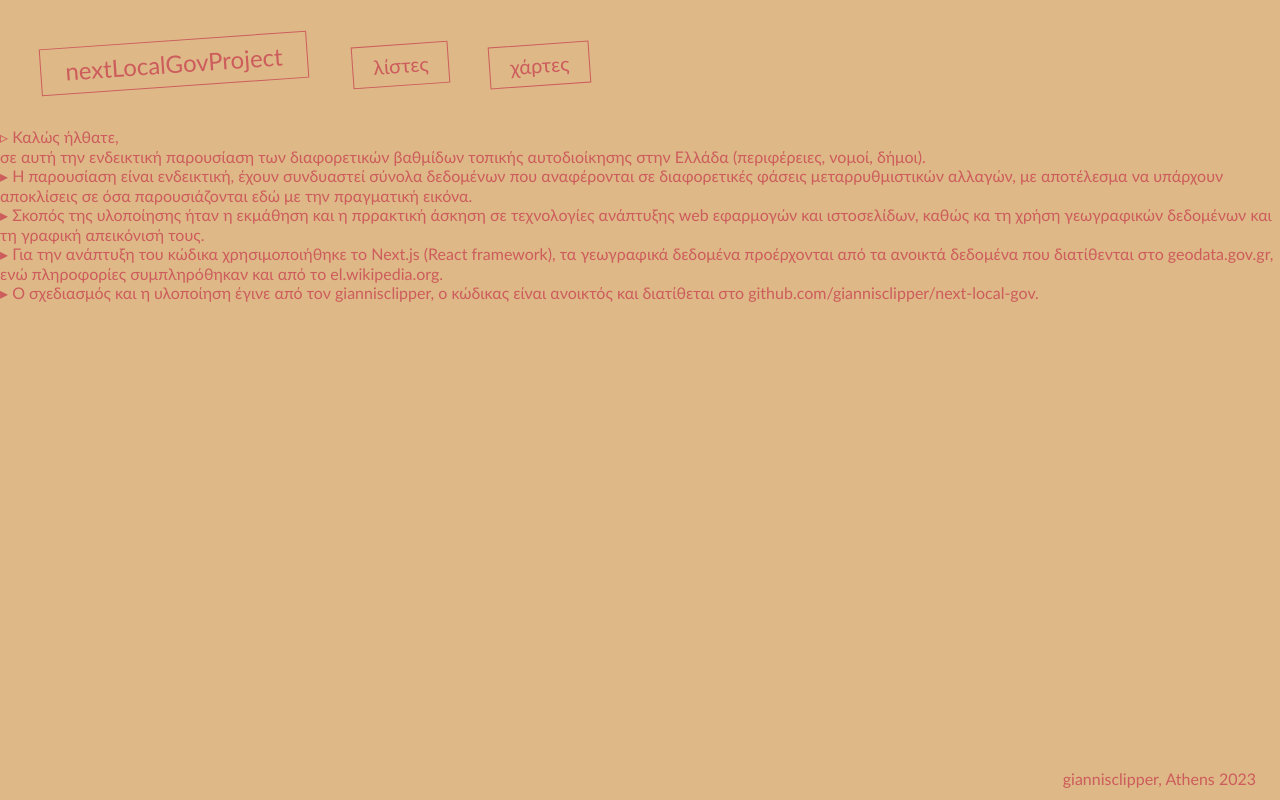
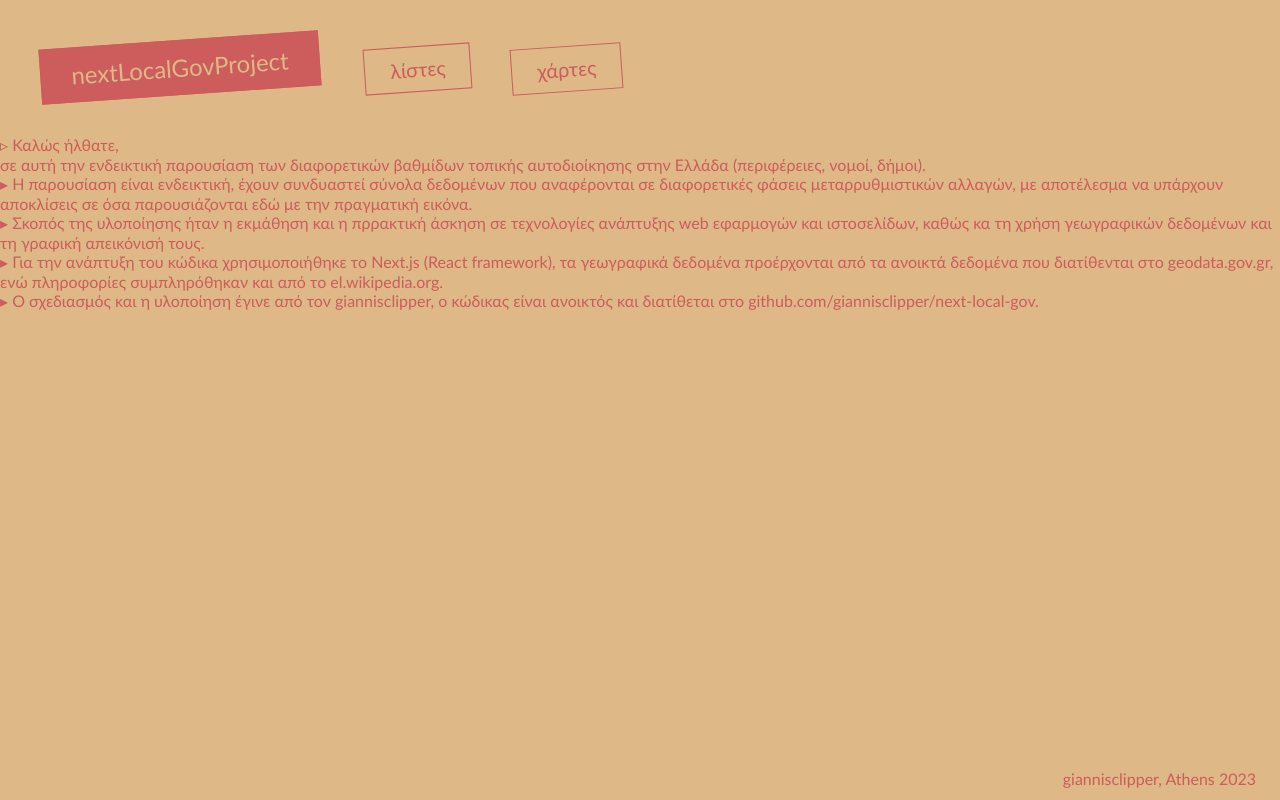
Before and after one commit to GiannisClipper/next-local-gov, a Next.js app: page / in a window 1280 px wide. Built offline with nearby package versions, Linux system fonts and the light colour scheme.

Commit message:
Add Links components and more styling.

```diff
--- a/src/components/Header.js
+++ b/src/components/Header.js
@@ -1,24 +1,34 @@
 import Link from "next/link";
+import { useRouter } from "next/router";
 
-function Menu() {
+function Header() {
+
+    const router = useRouter();
+    const { pathname } = router;
+
+    const focus = {
+        home: pathname === '/' ? "focus" : "",
+        lists: pathname.startsWith( "/lists" ) ? "focus" : "",
+        maps: pathname.startsWith( "/maps" ) ? "focus" : ""
+    };
 
     return (
         <div className="header">
 
             <Link href="/">
-                <div className="home">nextLocalGovProject</div>
+                <div className={`home ${focus.home}`}>nextLocalGovProject</div>
             </Link>
 
             <Link href="/lists/periphereies">
-                <div className="lists">λίστες</div>
+                <div className={`lists ${focus.lists}`}>λίστες</div>
             </Link>
 
             <Link href="/maps/periphereies">
-                <div className="maps">χάρτες</div>
+                <div className={`maps ${focus.maps}`}>χάρτες</div>
             </Link>
 
         </div>
     );
 }
 
-export default Menu;
+export default Header;
--- a/src/components/Menu.js
+++ /dev/null
@@ -1,24 +0,0 @@
-import Link from "next/link";
-
-function Menu() {
-
-    return (
-        <div className="menu">
-
-        {/* //     <Link href="/">
-        //         <h2>Home</h2>
-        //     </Link>
-
-        //     <Link href="/lists/periphereies">
-        //         <h2>Κατάλογοι</h2>
-        //     </Link>
-
-        //     <Link href="/maps/periphereies">
-        //         <h2>Χάρτες</h2>
-        //     </Link> */}
-
-        </div>
-    );
-}
-
-export default Menu;
--- a/src/pages/index.js
+++ b/src/pages/index.js
@@ -1,11 +1,7 @@
-import Menu from "@/components/Menu";
-
 function Home( { topojson } ) {
 
     return (
         <>
-        <Menu />
-        <main>
             <div className="welcome">
                 <div><span>&#9657;</span> Καλώς ήλθατε,</div>
                 <div>σε αυτή την ενδεικτική παρουσίαση των διαφορετικών βαθμίδων τοπικής αυτοδιοίκησης στην Ελλάδα (περιφέρειες, νομοί, δήμοι).</div>
@@ -22,7 +18,6 @@ function Home( { topojson } ) {
             <div>
                 <span>&#9656;</span> Ο σχεδιασμός και η υλοποίηση έγινε από τον giannisclipper, ο κώδικας είναι ανοικτός και διατίθεται στο github.com/giannisclipper/next-local-gov.
             </div>
-        </main>
         </>
     );
 }
--- a/src/styles/globals.css
+++ b/src/styles/globals.css
@@ -1,11 +1,10 @@
 * {
 	-webkit-box-sizing: border-box;
 	-moz-box-sizing: border-box;
+	box-sizing: border-box;
 
     margin: 0;
     padding: 0;
-
-	box-sizing: border-box;
 }
 
 a {
@@ -27,7 +26,7 @@ body {
 
 .layout {
     max-width: 1360px;
-    min-width: 95%;
+    min-width: 95vw;
     min-height: 100vh;
     /* background-color: gainsboro; */
     background-color: BurlyWood;
@@ -45,7 +44,7 @@ body {
     margin: 1em;
     display: inline-block;
     border: 1px solid indianred;
-    padding: .5rem 1em;;
+    padding: .5em 1.25em;
     color: indianred;
     rotate: -4deg;
 }
@@ -56,8 +55,8 @@ body {
 }
 
 .header div.focus {
-    border: 1px solid linen;
-    color: linen;
+    background-color: indianred;
+    color: BurlyWood;
 }
 
 .header .home {
@@ -68,6 +67,25 @@ body {
 .header .maps {
     border: 1px solid indianred;
     font-size: 1.25em;
+}
+
+.links_menu {
+    padding-left: 3em;
+    padding-bottom: 1em;
+}
+
+.links_menu span {
+    margin-right: .5em;
+    padding: .25em .75em;
+    border: 1px solid indianred;
+    color: indianred;
+    font-size: .90em;
+    font-weight: 600;
+}
+
+.links_menu span.focus {
+    background-color: indianred;
+    color: BurlyWood;
 }
 
 main {
```
Also changed, not shown: src/components/Links.js (added, +38 -0 lines), src/pages/lists/periphereies/[periph_id]/nomoi/[nomos_id]/dhmoi/index.js (+12 -2 lines), src/pages/lists/periphereies/[periph_id]/nomoi/index.js (+7 -2 lines), src/pages/lists/periphereies/index.js (+5 -2 lines), src/pages/maps/periphereies/[periph_id]/nomoi/[nomos_id]/dhmoi/index.js (+14 -4 lines), src/pages/maps/periphereies/[periph_id]/nomoi/index.js (+9 -4 lines), src/pages/maps/periphereies/index.js (+6 -3 lines).
